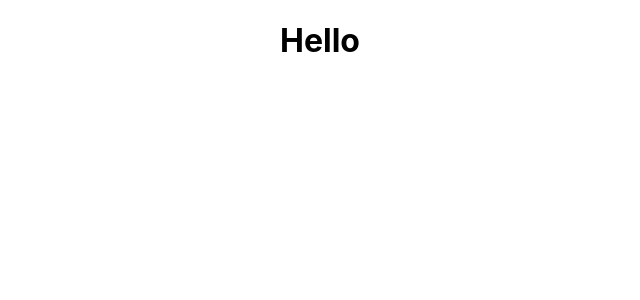
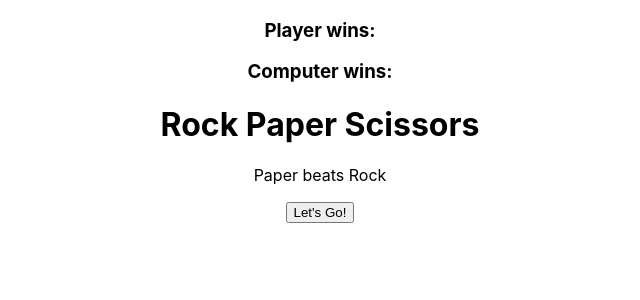
Before and after one commit to MadFarmer101/rock-paper-scissors, a React (Create React App) app: page / in a window 1280 px wide. Shown: the top 300 px of the page, without its empty margins (320-960 px from the left). Built offline with nearby package versions, Linux system fonts and the light colour scheme.

Commit message:
Adds first acceptance tests to see if all the elements are displayed on a page

```diff
--- a/src/App.jsx
+++ b/src/App.jsx
@@ -4,8 +4,17 @@ import './App.css';
 function App() {
   return (
     <div className="App">
-      <h1>Hello</h1>
+      <div id="scoreboard">
+        <h3 id="players-score">Player wins:</h3>
+        <h3 id="computers-score">Computer wins:</h3>
+      </div>
+      <div>
+        <h1 id="title">Rock Paper Scissors</h1>
+        <p id="rules">Paper beats Rock</p>
+      </div>
+      <button id="game-button">Let's Go!</button>
     </div>
+
   );
 }
 
```
Also changed, not shown: 2 other files (tests, documents, lock files or other folders).
